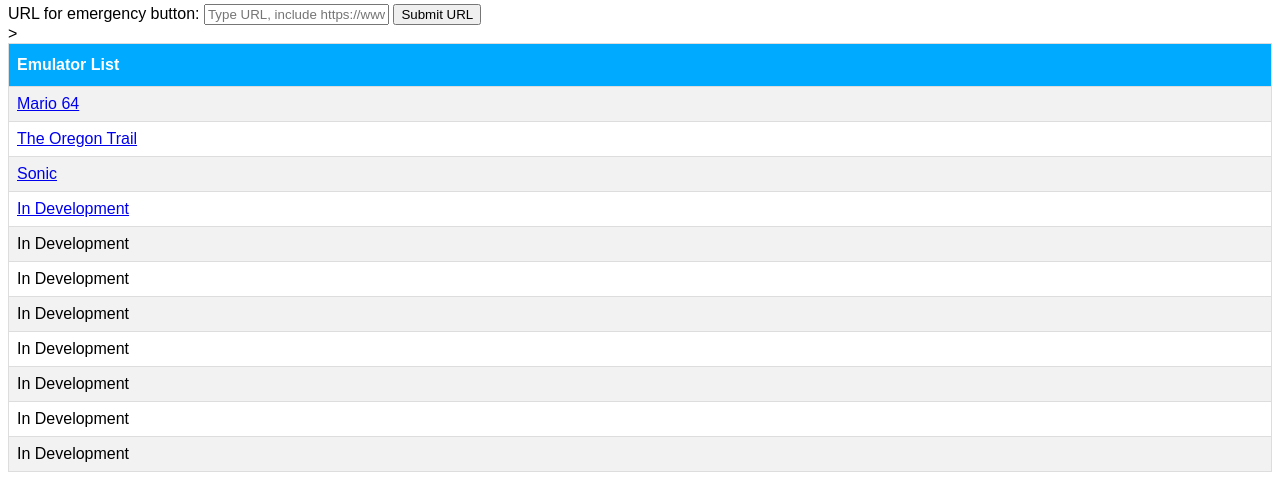
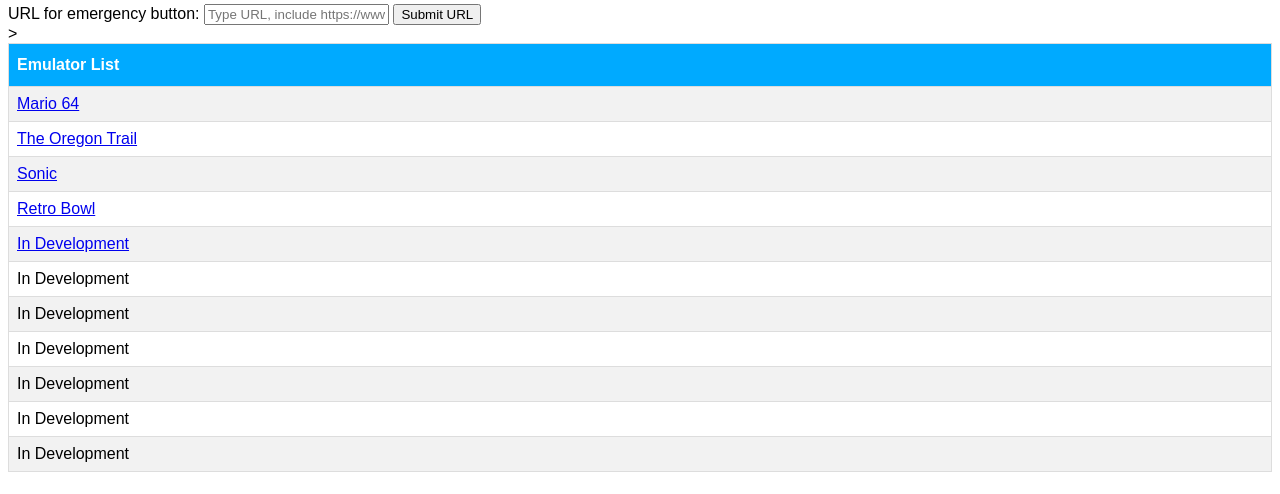
Before and after one commit to TheBot99/TheWebsite, a Flask app: page /emulator in a window 1280 px wide. Shown: the part 132-626 px from the top of the page. Run offline with Flask 2, Linux system fonts and the light colour scheme.

Commit message:
Added rbowl

```diff
--- a/static/Emulator.js
+++ b/static/Emulator.js
@@ -23,7 +23,6 @@
 //Mario 64
 function swapM64() {
   document.getElementById("emulator").src = "https://sm64.jscraft.repl.co/";
-
   document.getElementById("emulator").height = "550px";
   document.getElementById("emulator").width = "900px";
  document.getElementById("emtitle").innerHTML = "Mario 64";
@@ -32,8 +31,15 @@
 //Sonic
 function swapSonic() {
   document.getElementById("emulator").src = "https://xania.org/miracle/miracle.html";
-
   document.getElementById("emulator").height = "550px";
   document.getElementById("emulator").width = "800px";
  document.getElementById("emtitle").innerHTML = "Sonic(set screen size to 175%)";
 }
+
+//retro bowl
+function swapRB() {
+  document.getElementById("emulator").src = "https://retro-bowl.taigeli.repl.co";
+  document.getElementById("emulator").height = "500px";
+  document.getElementById("emulator").width = "890px";
+ document.getElementById("emtitle").innerHTML = "Retro Bowl";
+}
--- /dev/null
+++ b/static/emulator.css
@@ -0,0 +1,7 @@
+/* Emulator */
+.emulator {
+  display: flex;
+  flex-direction: column;
+  align-items: center;
+
+}
--- a/templates/Emulator.html
+++ b/templates/Emulator.html
@@ -6,8 +6,7 @@
     <meta name="viewport" content="width=device-width">
     <link rel="shortcut icon" href="https://asset-cdn.schoology.com/sites/all/themes/schoology_theme/favicon.ico" type="image/x-icon">
   <title>Home | Schoology</title>
-
-  <link href="/static/text.css" rel="stylesheet" type="text/css" />
+  <link href="/static/emulator.css" rel="stylesheet" type="text/css" />
   <link href="/static/text.css" rel="stylesheet" type="text/css" />
     <script src="static/Emulator.js"></script>
   </head>
@@ -49,10 +48,10 @@
         <td><a href="#emtitle " onclick="swapSonic()">Sonic</a></td>
       </tr>
       <tr>
-        <td><a href="#emtitle" onclick="">In Development</a></td>
+        <td><a href="#emtitle" onclick="swapRB()">Retro Bowl</a></td>
       </tr>
       <tr>
-        <td>In Development</td>
+        <td><a href="#emtitle" onclick="">In Development</a></td>
       </tr>
       <tr>
         <td>In Development</td>
```
